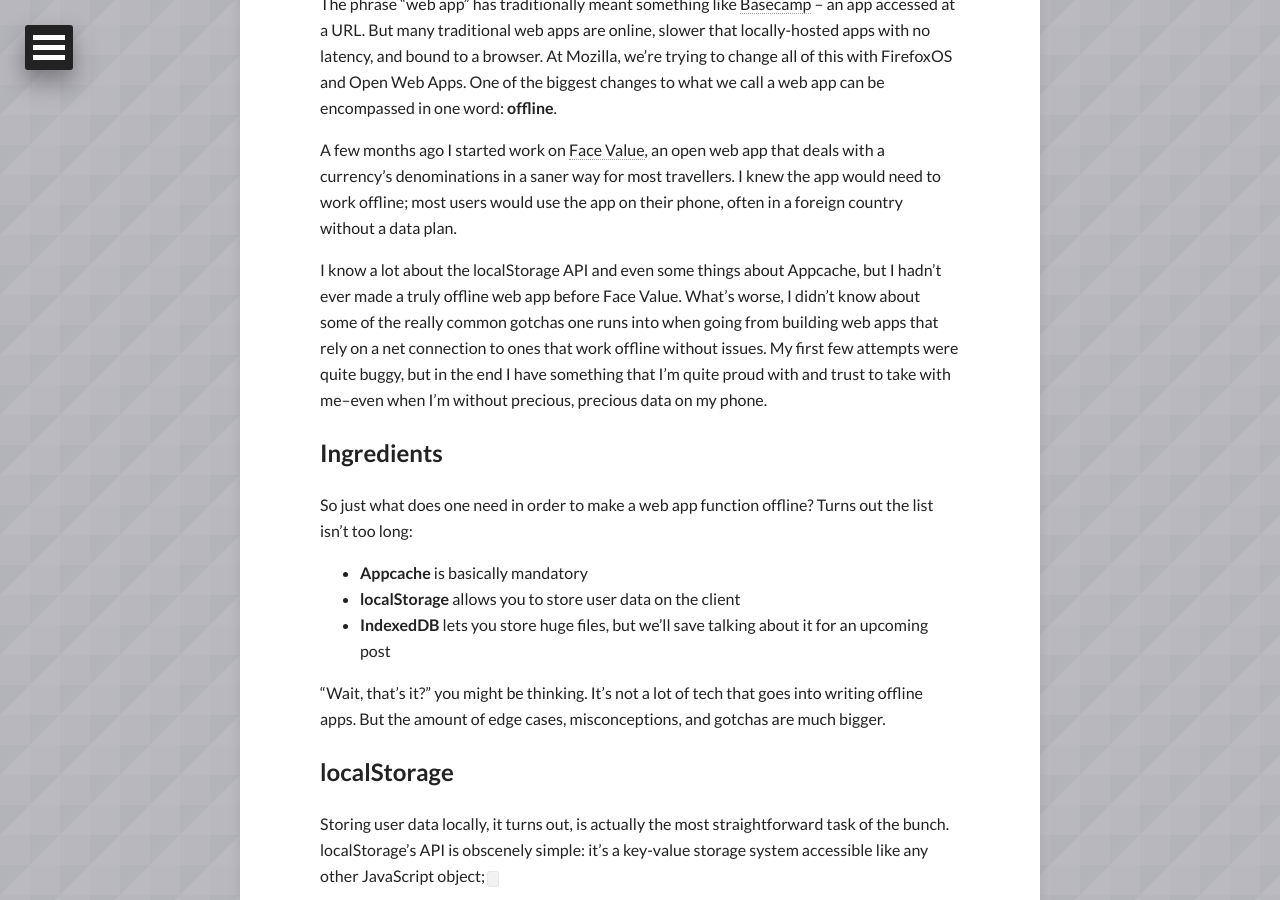
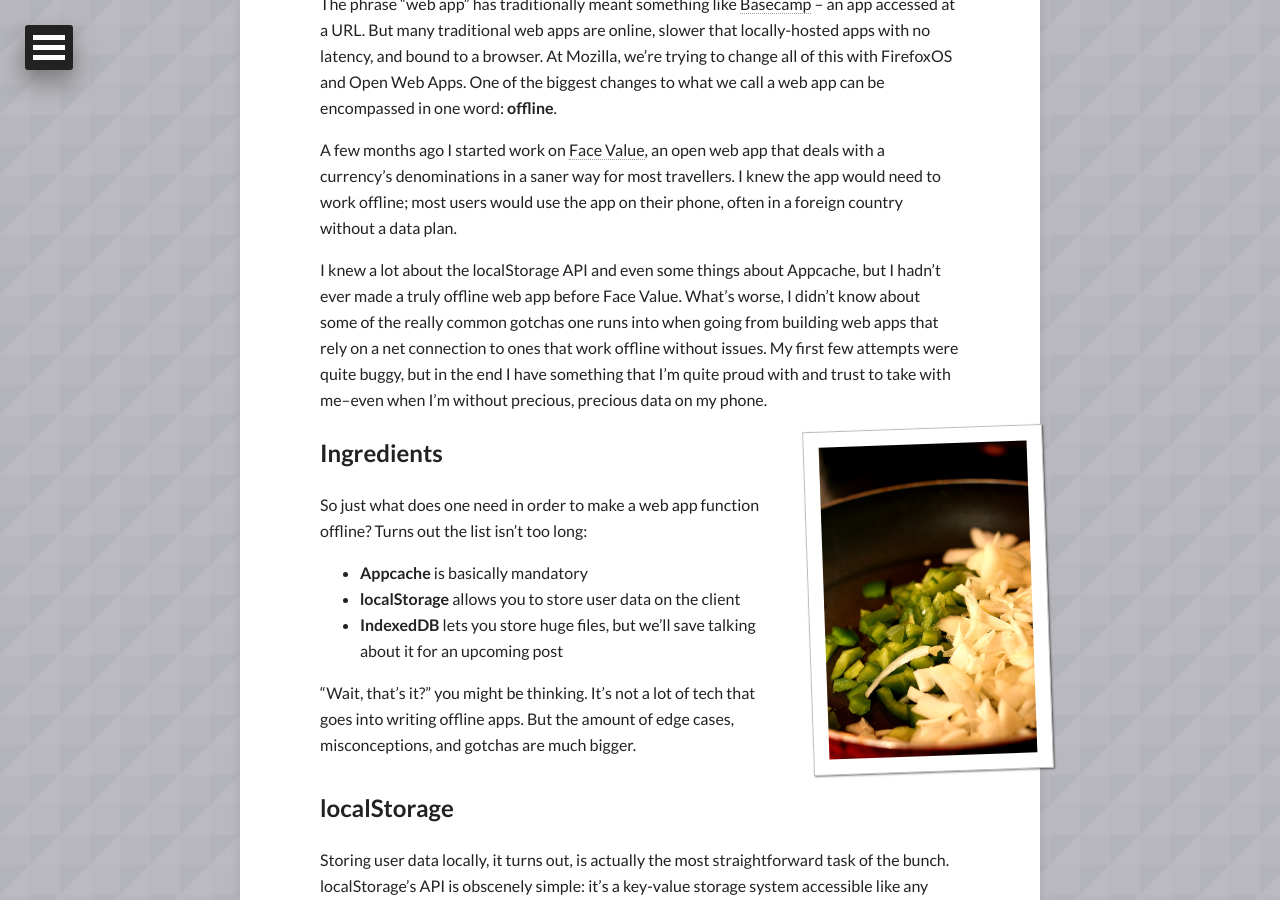
Before and after one commit to tofumatt/strongly-typed, a Jekyll site: the page built from _posts/2013-01-14-the-kinda-offline-web.md, in a window 1280 px wide and 900 px high, scrolled down 725 px. Built offline with Jekyll 4.4.1, drawn with Linux system fonts in a browser that asks for light colours; nearby versions of some CDN libraries; some of the changed text lies outside the part shown.

Commit message:
Add images to "The Kinda Offline Web"

```diff
--- a/_posts/2013-01-14-the-kinda-offline-web.md
+++ b/_posts/2013-01-14-the-kinda-offline-web.md
@@ -16,11 +16,11 @@ The phrase "web app" has traditionally meant something like [Basecamp](http://ba
 
 A few months ago I started work on [Face Value](http://facevalueapp.com/), an open web app that deals with a currency's denominations in a saner way for most travellers. I knew the app would need to work offline; most users would use the app on their phone, often in a foreign country without a data plan.
 
-I know a lot about the localStorage API and even some things about Appcache, but I hadn't ever made a truly offline web app before Face Value. What's worse, I didn't know about some of the really common gotchas one runs into when going from building web apps that rely on a net connection to ones that work offline without issues. My first few attempts were quite buggy, but in the end I have something that I'm quite proud with and trust to take with me--even when I'm without precious, precious data on my phone.
+I knew a lot about the localStorage API and even some things about Appcache, but I hadn't ever made a truly offline web app before Face Value. What's worse, I didn't know about some of the really common gotchas one runs into when going from building web apps that rely on a net connection to ones that work offline without issues. My first few attempts were quite buggy, but in the end I have something that I'm quite proud with and trust to take with me--even when I'm without precious, precious data on my phone.
 
 ## Ingredients
 
-So just what does one need in order to make a web app function offline? Turns out the list isn't too long:
+<a href="http://www.flickr.com/photos/underneath/2316887506/" class="photo-link" target="_blank"><img id="onions-and-peppers" src="{{ site.url }}/images/onions-and-peppers.jpg" alt="Cooking with onions and peppers." title="(Photo credit: Pam Culver)" class="photograph"></a>So just what does one need in order to make a web app function offline? Turns out the list isn't too long:
 
 * **Appcache** is basically mandatory
 * **localStorage** allows you to store user data on the client
@@ -48,7 +48,9 @@ The main thing to remember is that you'll likely want to abstract getting/settin
 
 ## Appcache (is a Four Letter Word)
 
-Appcache is the technology that allows you to explicitly instruct the browser which assets on your (or someone else's) server to cache locally for your app to request. It's powered by a very simple "appcache manifest", [which looks like this](https://github.com/tofumatt/face-value/blob/971910ac583538df71910958817afaf286af4c6b/www/manifest.appcache). It powers [facevalueapp.com](http://facevalueapp.com/) and ensures it works even once your computer or phone is offline. It's an awesome idea, but it's got some rough edges that you really need to be aware of before attempting to leverage it. I think that had someone warned me about these pitfalls before I started building Face Value I'd have been much better off (and spent less time cursing Appcache).
+Appcache is the technology that allows you to explicitly instruct the browser which assets on your (or someone else's) server to cache locally for your app to request. It's powered by a very simple "appcache manifest", [which looks like this](https://github.com/tofumatt/face-value/blob/971910ac583538df71910958817afaf286af4c6b/www/manifest.appcache).
+
+<a href="http://www.flickr.com/photos/wonderlane/4583438114/" class="photo-link" target="_blank"><img src="{{ site.url }}/images/wires.jpg" alt="A series of wires." title="(Photo credit: Wonderlane)" class="photograph left"></a>It powers [facevalueapp.com](http://facevalueapp.com/) and ensures it works even once your computer or phone is offline. It's an awesome idea, but it's got some rough edges that you really need to be aware of before attempting to leverage it. I think that had someone warned me about these pitfalls before I started building Face Value I'd have been much better off (and spent less time cursing Appcache).
 
 ### It's Oh So Quiet
 
@@ -69,7 +71,7 @@ Just be careful about including foreign assets in your Appcache manifest -- you'
 
 ## Conditional Network Access
 
-It's a common scenario to have an app that functions perfectly offline, but does make occasional network requests to do things like update data. Face Value is an excellent example of this: all currency and denomination is stored offline, but currency worth (accessed via Yahoo's Finance API) and currency/denomination data (accessed via Face Value's server) are updated once a day. More accurately, if it's been more than twenty four hours since you last opened the app, Face Value makes a network request to update its dataset before firing a callback that launches the app. Once the data is loaded, Face Value continues loading as normal; if it's been less than twenty four hours since you last updated, the page is immediately rendered without any network requests.
+<a href="http://www.flickr.com/photos/keithius/3888389124/" class="photo-link" target="_blank"><img id="cell-tower" src="{{ site.url }}/images/cell-tower.jpg" alt="A cellphone tower." title="(Photo credit: Keith Survell)" class="photograph"></a>It's a common scenario to have an app that functions perfectly offline, but does make occasional network requests to do things like update data. Face Value is an excellent example of this: all currency and denomination is stored offline, but currency worth (accessed via Yahoo's Finance API) and currency/denomination data (accessed via Face Value's server) are updated once a day. More accurately, if it's been more than twenty four hours since you last opened the app, Face Value makes a network request to update its dataset before firing a callback that launches the app. Once the data is loaded, Face Value continues loading as normal; if it's been less than twenty four hours since you last updated, the page is immediately rendered without any network requests.
 
 Unfortunately, in earlier versions of the app, I didn't anticipate this network request failing because I usually tested the app's offline capability immediately after I launched a fresh version of the app, meaning it was mere minutes since I last obtained this currency data. So my app worked fine in terms of localStorage and Appcache, but that network request failing just wasn't something I encountered in my manual testing!
 
```
Also changed, not shown: images/onions-and-peppers.jpg (added), images/wires.jpg (added), 1 other file.
